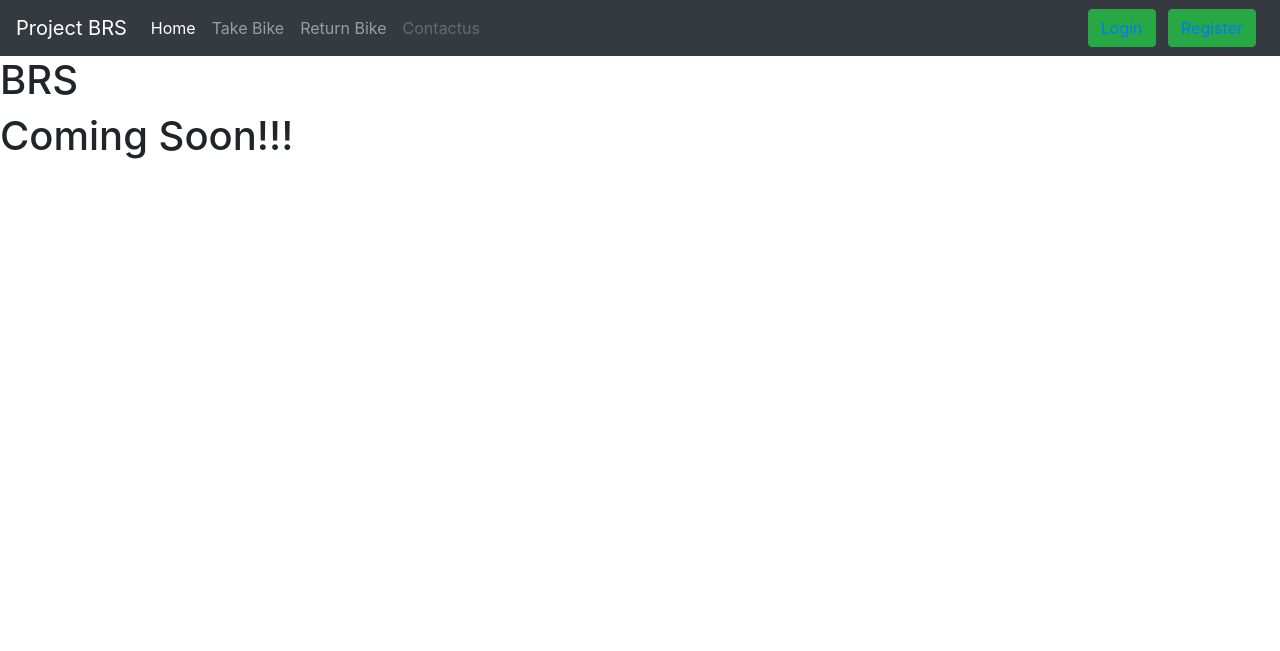
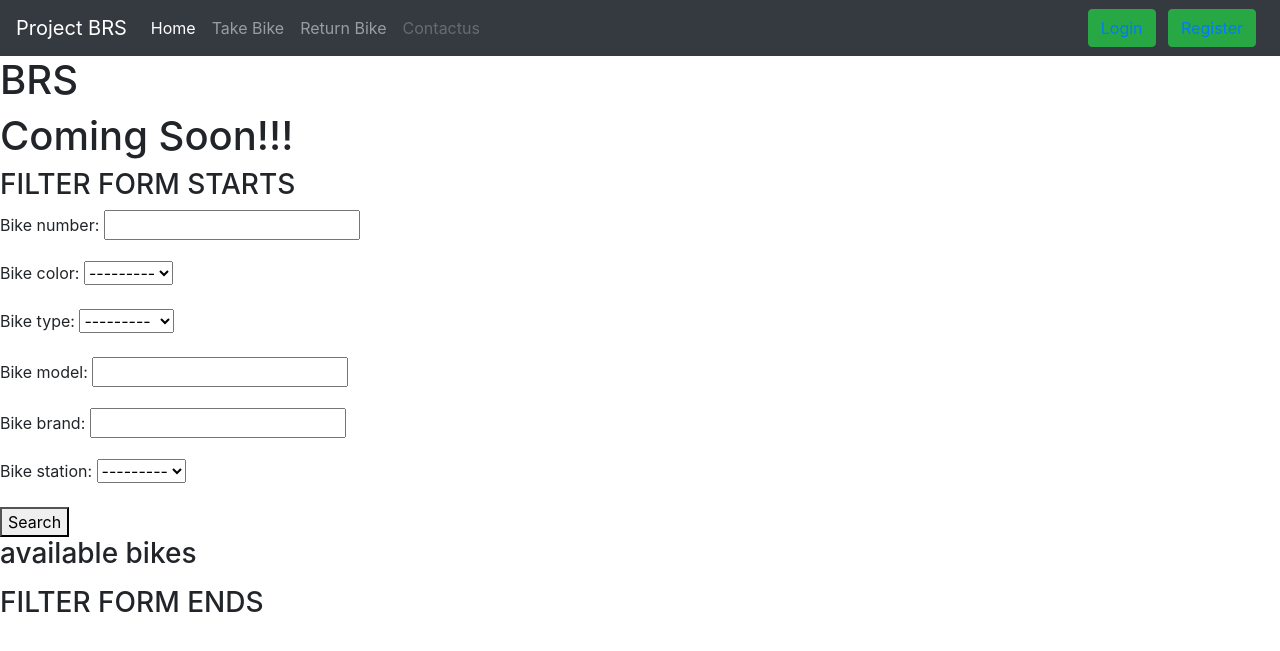
Before and after one commit to Stapan17/Bike-Rental-Management-System, a Django app: page / in a window 1280 px wide. Shown: the top 651 px of the page. Run offline with Django 3.2, Linux system fonts and the light colour scheme; data that the repository does not hold is empty; some libraries are stand-ins or nearby versions.

Commit message:
home page filters added

```diff
--- /dev/null
+++ b/appBRS/filters.py
@@ -0,0 +1,9 @@
+from .models import Bike
+import django_filters
+
+
+class bike_filter(django_filters.FilterSet):
+    class Meta():
+        model = Bike
+        fields = ['bike_number', 'bike_color',
+                  'bike_type', 'bike_model', 'bike_brand', 'bike_station']
--- a/appBRS/views.py
+++ b/appBRS/views.py
@@ -1,5 +1,5 @@
 from django.shortcuts import render, redirect
-from .models import userInfo, User
+from .models import userInfo, User, Station, Bike
 from .forms import userForm, userInfoForm
 from django.contrib.auth import authenticate, login, logout
 from django.http import HttpResponse
@@ -7,12 +7,17 @@ from django.contrib.auth.decorators import login_required
 from django.views import generic
 from django.urls import reverse_lazy
 from django.contrib import messages
+from .filters import bike_filter
 
 # Create your views here.
 
 
 def home(request):
-    return render(request, 'home.html')
+    stations = Station.objects.all()
+    bikes = Bike.objects.all()
+    bikes_filter = bike_filter(request.GET, queryset=bikes)
+    context = {'stations': stations, 'bikes': bikes, 'filter': bikes_filter}
+    return render(request, 'home.html', context)
 
 
 def register_user(request):
--- a/templates/home.html
+++ b/templates/home.html
@@ -1,12 +1,22 @@
 {% extends "user/base.html" %}
 {% block title %}Home{% endblock %}
 {% block body %}
-    <h1>BRS</h1>
+<h1>BRS</h1>
 
-    <h1>Coming Soon!!!</h1>
+<h1>Coming Soon!!!</h1>
 
-    {% if request.user is True %}
-    <a href="{% url 'update_user' %}">UPDATE</a>
-    {% endif %}
+<h3>FILTER FORM STARTS</h3>
+<form method="get">
+    {{ filter.form.as_p }}
+    <button type="submit">Search</button>
+</form>
+<h3>available bikes</h3>
+<ul>
+    {% for bike in filter.qs %}
+    <li>{{bike.bike_number}} - {{bike.bike_color}}</li>
+    {% endfor %}
+</ul>
+<h3>FILTER FORM ENDS</h3>
 
-{% endblock  %}
+
+{% endblock %}
```
Also changed, not shown: appBRS/models.py (+15 -4 lines), appBRS/migrations/0001_initial.py, appBRS/migrations/0002_rent.py (deleted), appBRS/migrations/0002_station_bike_quantity.py (added), appBRS/migrations/0003_auto_20210325_0743.py (deleted), appBRS/migrations/0003_bike_bike_available.py (added), appBRS/migrations/0004_auto_20210326_1458.py (deleted).
